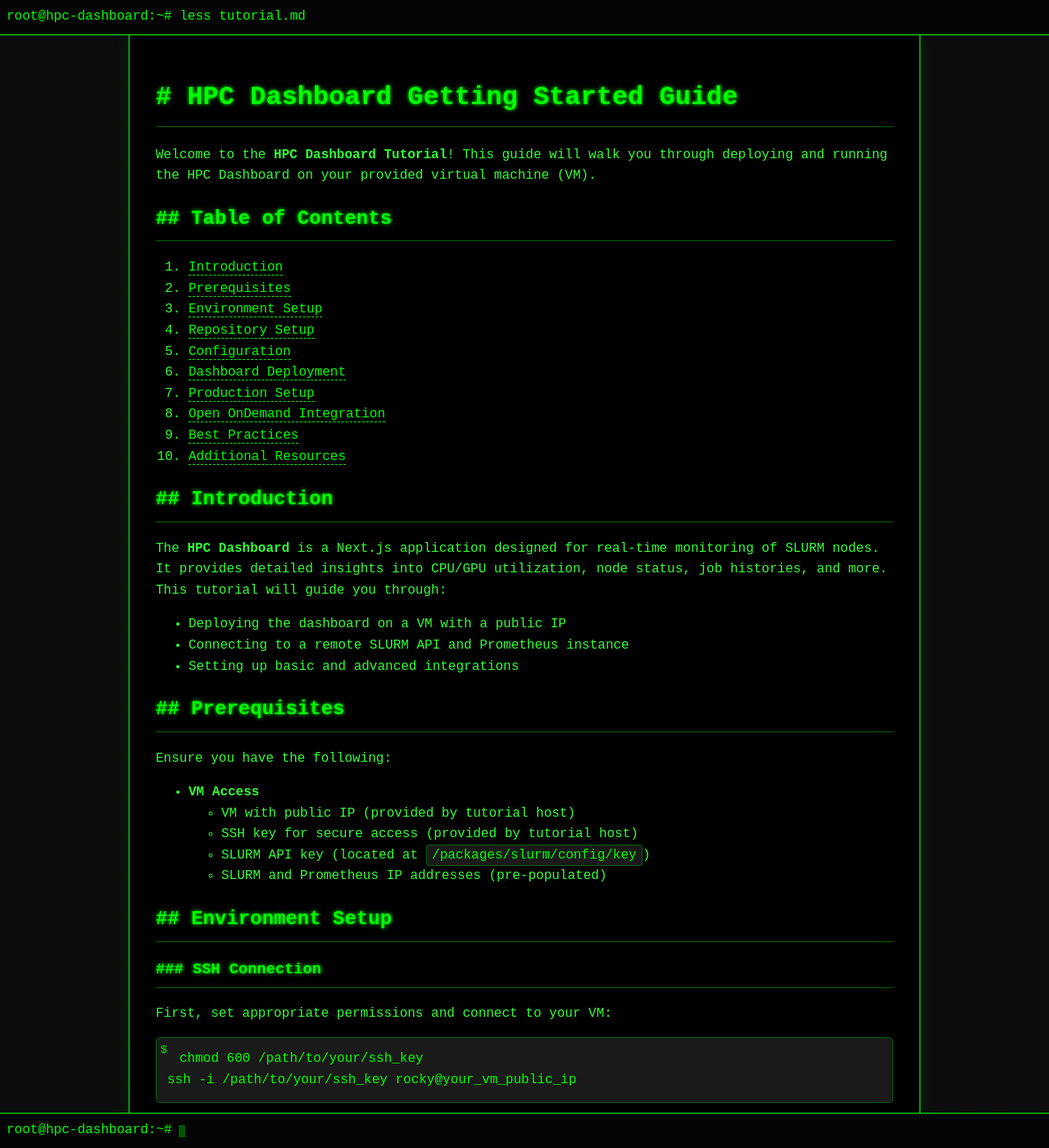
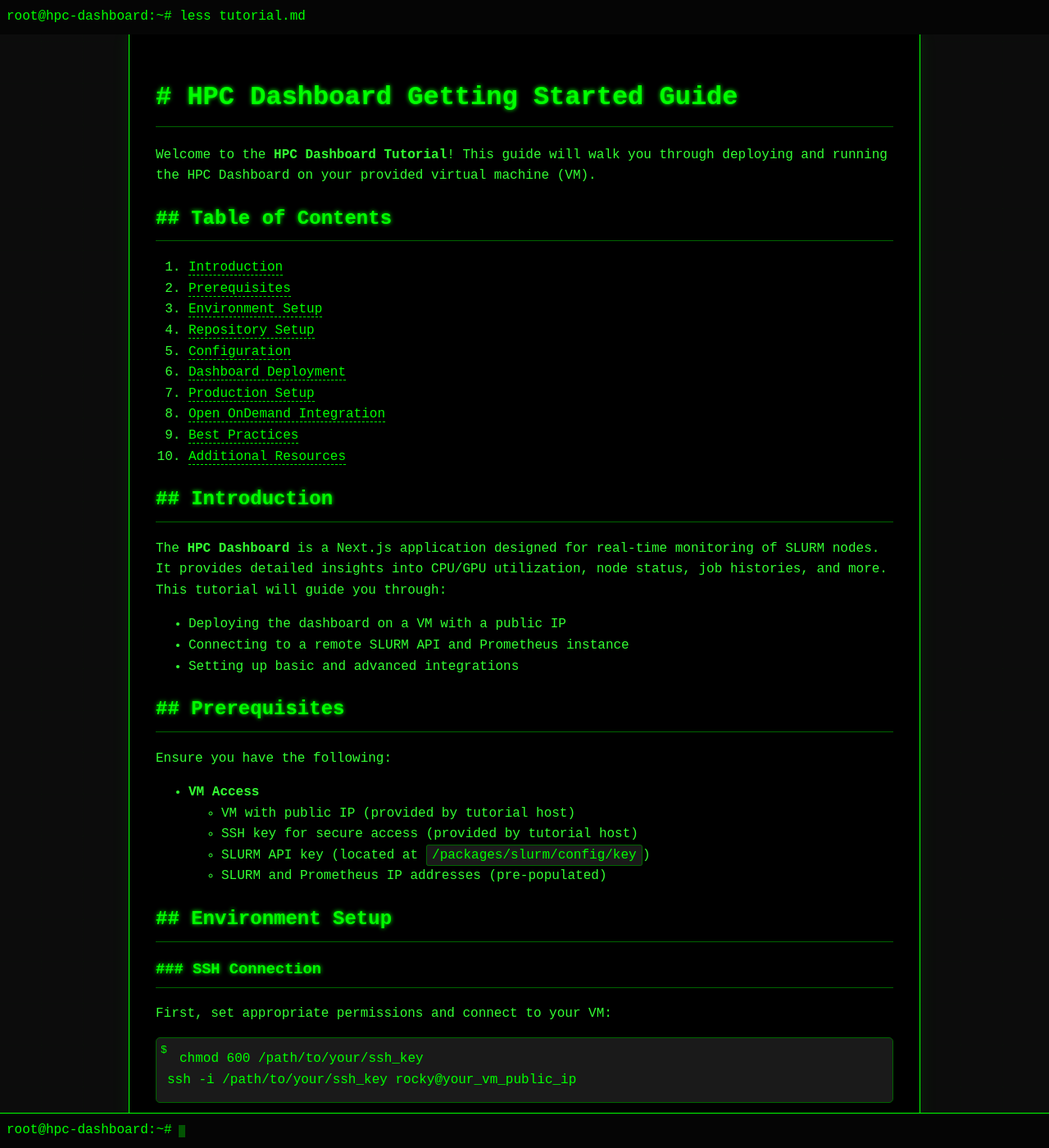
Before and after one commit to thediymaker/slurm-node-dashboard, a Jekyll site: the page built from docs/tutorial/good/2025/index.md, in a window 1280 px wide and 1400 px high. Shown: the whole window at 82% size. Built offline with Jekyll 4.4.1, drawn with Linux system fonts in a browser that asks for light colours.

Commit message:
updating theme

```diff
--- a/docs/_layouts/hacker.html
+++ b/docs/_layouts/hacker.html
@@ -36,8 +36,8 @@
         min-height: 100vh;
         position: relative;
         overflow-x: hidden;
-        /* Added to account for footer */
-        padding-bottom: 40px;
+        display: flex;
+        flex-direction: column;
       }
 
       /* Matrix rain effect in background */
@@ -68,15 +68,15 @@
       .container {
         max-width: 900px;
         margin: 0 auto;
-        margin-bottom: 4rem;
         margin-top: 40px;
         padding: 2rem;
         background-color: rgba(0, 0, 0, 0.95);
         border-left: 1px solid var(--terminal-green);
         border-right: 1px solid var(--terminal-green);
-        border-bottom: 1px solid var(--terminal-green);
         position: relative;
         box-shadow: 0 0 20px rgba(0, 255, 0, 0.1);
+        flex: 1;
+        margin-bottom: 40px; /* Matches the height of the footer */
       }
 
       .terminal-header {
@@ -85,7 +85,6 @@
         left: 0;
         width: 100%;
         background-color: var(--darker-bg);
-        border-bottom: 1px solid var(--terminal-green);
         padding: 8px;
         font-family: "Courier New", monospace;
         color: var(--terminal-green);
```
